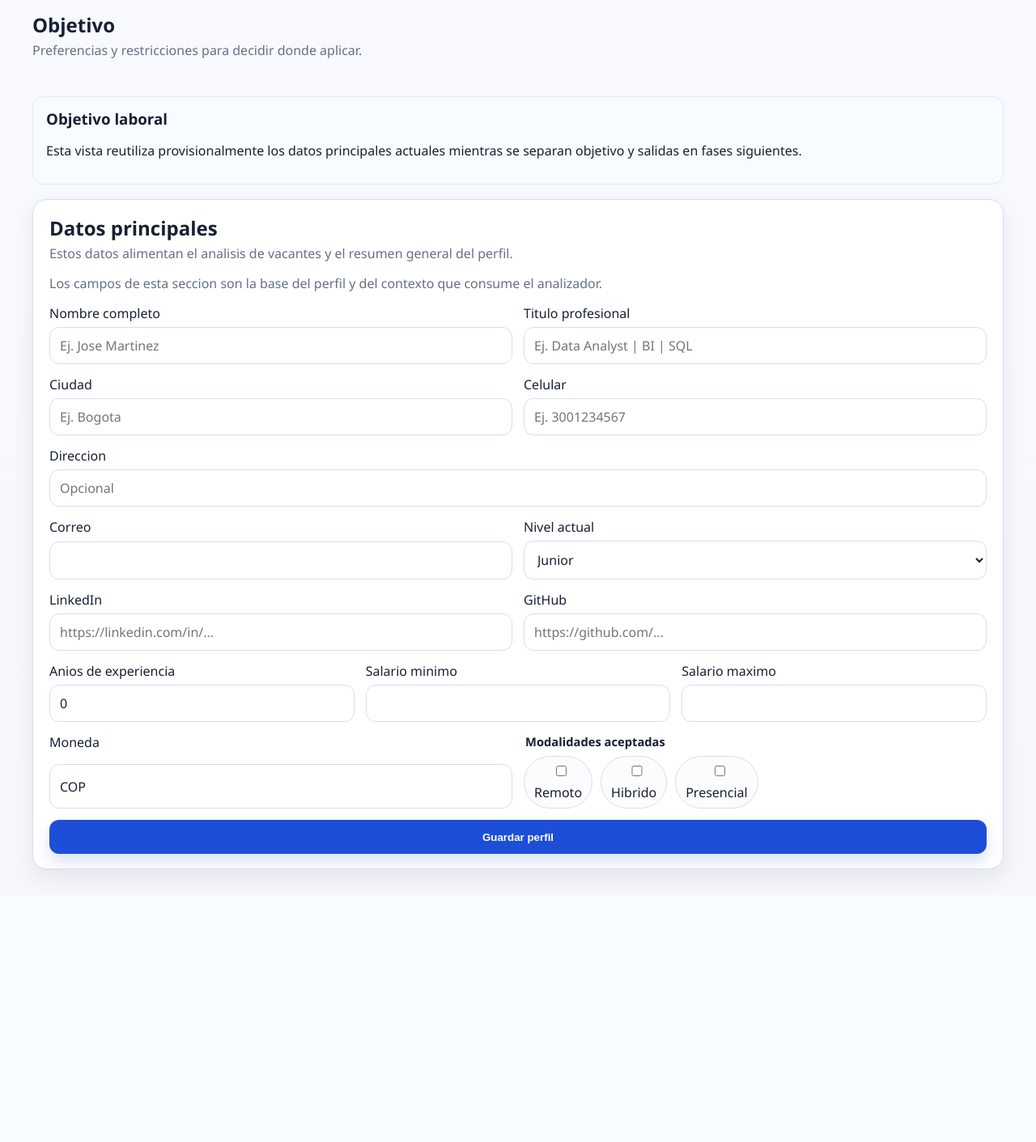
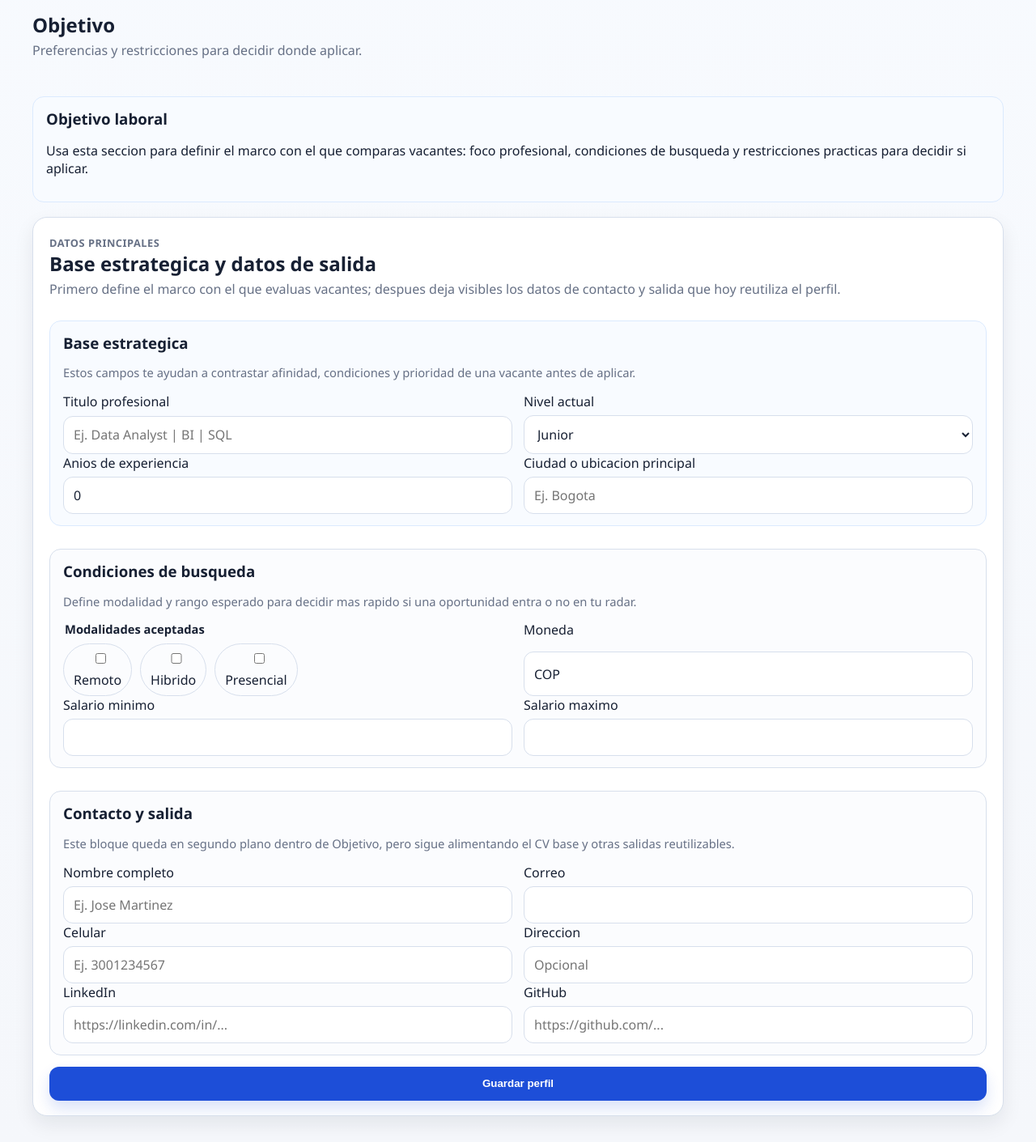
Before and after one commit to JoseMelNet/JobDeck, a FastAPI app: page /app/profile?section=objective in a window 1280 px wide. Shown: the part 543-1954 px from the top of the page at 81% size. Before the commit the page ends 1629 px from the top, so only its background shows below. Run offline with FastAPI, Linux system fonts and the light colour scheme.

Commit message:
Refine profile labor objective section

```diff
--- a/app/interfaces/web/templates/profile/_basics.html
+++ b/app/interfaces/web/templates/profile/_basics.html
@@ -6,23 +6,17 @@
     {% endif %}
     <div class="section-title">
         <div>
-            <h2>Datos principales</h2>
-            <p>Estos datos alimentan el analisis de vacantes y el resumen general del perfil.</p>
+            <p class="eyebrow">Datos principales</p>
+            <h2>Base estrategica y datos de salida</h2>
+            <p>Primero define el marco con el que evaluas vacantes; despues deja visibles los datos de contacto y salida que hoy reutiliza el perfil.</p>
         </div>
     </div>
-    <p class="section-caption">Los campos de esta seccion son la base del perfil y del contexto que consume el analizador.</p>
     <form class="stack-form" method="post" action="/app/profile/save" hx-post="/app/profile/save" hx-target="#profile-basics-shell" hx-swap="outerHTML">
+        <section class="helper-box soft">
+            <h3>Base estrategica</h3>
+            <p class="helper-muted">Estos campos te ayudan a contrastar afinidad, condiciones y prioridad de una vacante antes de aplicar.</p>
             <div class="grid-two">
-            <label><span>Nombre completo</span><input type="text" name="nombre" placeholder="Ej. Jose Martinez" value="{{ profile.nombre if profile else '' }}"></label>
                 <label><span>Titulo profesional</span><input type="text" name="titulo_profesional" placeholder="Ej. Data Analyst | BI | SQL" value="{{ profile.titulo_profesional if profile else '' }}"></label>
-        </div>
-        <div class="grid-two">
-            <label><span>Ciudad</span><input type="text" name="ciudad" placeholder="Ej. Bogota" value="{{ profile.ciudad if profile else '' }}"></label>
-            <label><span>Celular</span><input type="text" name="celular" placeholder="Ej. 3001234567" value="{{ profile.celular if profile else '' }}"></label>
-        </div>
-        <label><span>Direccion</span><input type="text" name="direccion" placeholder="Opcional" value="{{ profile.direccion if profile else '' }}"></label>
-        <div class="grid-two">
-            <label><span>Correo</span><input type="email" name="correo" value="{{ profile.correo if profile else '' }}"></label>
                 <label>
                     <span>Nivel actual</span>
                     <select name="nivel_actual">
@@ -33,16 +27,15 @@
                 </label>
             </div>
             <div class="grid-two">
-            <label><span>LinkedIn</span><input type="url" name="perfil_linkedin" placeholder="https://linkedin.com/in/..." value="{{ profile.perfil_linkedin if profile else '' }}"></label>
-            <label><span>GitHub</span><input type="url" name="perfil_github" placeholder="https://github.com/..." value="{{ profile.perfil_github if profile else '' }}"></label>
+                <label><span>Anios de experiencia</span><input type="number" min="0" name="anos_experiencia" value="{{ profile.anos_experiencia if profile and profile.anos_experiencia is not none else 0 }}"></label>
+                <label><span>Ciudad o ubicacion principal</span><input type="text" name="ciudad" placeholder="Ej. Bogota" value="{{ profile.ciudad if profile else '' }}"></label>
             </div>
-        <div class="grid-three">
-            <label><span>Anios de experiencia</span><input type="number" min="0" name="anos_experiencia" value="{{ profile.anos_experiencia if profile and profile.anos_experiencia is not none else 0 }}"></label>
-            <label><span>Salario minimo</span><input type="number" min="0" name="salario_min" value="{{ profile.salario_min if profile and profile.salario_min is not none else '' }}"></label>
-            <label><span>Salario maximo</span><input type="number" min="0" name="salario_max" value="{{ profile.salario_max if profile and profile.salario_max is not none else '' }}"></label>
-        </div>
+        </section>
+
+        <section class="helper-box">
+            <h3>Condiciones de busqueda</h3>
+            <p class="helper-muted">Define modalidad y rango esperado para decidir mas rapido si una oportunidad entra o no en tu radar.</p>
             <div class="grid-two">
-            <label><span>Moneda</span><input type="text" name="moneda" value="{{ profile.moneda if profile else 'COP' }}"></label>
                 <fieldset class="checkbox-group">
                     <legend>Modalidades aceptadas</legend>
                     <div class="checkbox-list">
@@ -51,7 +44,30 @@
                         {% endfor %}
                     </div>
                 </fieldset>
+                <label><span>Moneda</span><input type="text" name="moneda" value="{{ profile.moneda if profile else 'COP' }}"></label>
             </div>
+            <div class="grid-two">
+                <label><span>Salario minimo</span><input type="number" min="0" name="salario_min" value="{{ profile.salario_min if profile and profile.salario_min is not none else '' }}"></label>
+                <label><span>Salario maximo</span><input type="number" min="0" name="salario_max" value="{{ profile.salario_max if profile and profile.salario_max is not none else '' }}"></label>
+            </div>
+        </section>
+
+        <section class="helper-box">
+            <h3>Contacto y salida</h3>
+            <p class="helper-muted">Este bloque queda en segundo plano dentro de Objetivo, pero sigue alimentando el CV base y otras salidas reutilizables.</p>
+            <div class="grid-two">
+                <label><span>Nombre completo</span><input type="text" name="nombre" placeholder="Ej. Jose Martinez" value="{{ profile.nombre if profile else '' }}"></label>
+                <label><span>Correo</span><input type="email" name="correo" value="{{ profile.correo if profile else '' }}"></label>
+            </div>
+            <div class="grid-two">
+                <label><span>Celular</span><input type="text" name="celular" placeholder="Ej. 3001234567" value="{{ profile.celular if profile else '' }}"></label>
+                <label><span>Direccion</span><input type="text" name="direccion" placeholder="Opcional" value="{{ profile.direccion if profile else '' }}"></label>
+            </div>
+            <div class="grid-two">
+                <label><span>LinkedIn</span><input type="url" name="perfil_linkedin" placeholder="https://linkedin.com/in/..." value="{{ profile.perfil_linkedin if profile else '' }}"></label>
+                <label><span>GitHub</span><input type="url" name="perfil_github" placeholder="https://github.com/..." value="{{ profile.perfil_github if profile else '' }}"></label>
+            </div>
+        </section>
         <button type="submit">Guardar perfil</button>
     </form>
 </section>
--- a/app/interfaces/web/templates/profile/_objective_section.html
+++ b/app/interfaces/web/templates/profile/_objective_section.html
@@ -1,7 +1,7 @@
 <section id="profile-objective-shell" class="stack-panel">
     <article class="helper-box soft">
         <h3>Objetivo laboral</h3>
-        <p>Esta vista reutiliza provisionalmente los datos principales actuales mientras se separan objetivo y salidas en fases siguientes.</p>
+        <p>Usa esta seccion para definir el marco con el que comparas vacantes: foco profesional, condiciones de busqueda y restricciones practicas para decidir si aplicar.</p>
     </article>
 
     {% include "profile/_basics.html" %}
```
Also changed, not shown: tests/test_web_profile.py (+41 -0 lines). Lines whose indentation alone changed are shown as unchanged.
